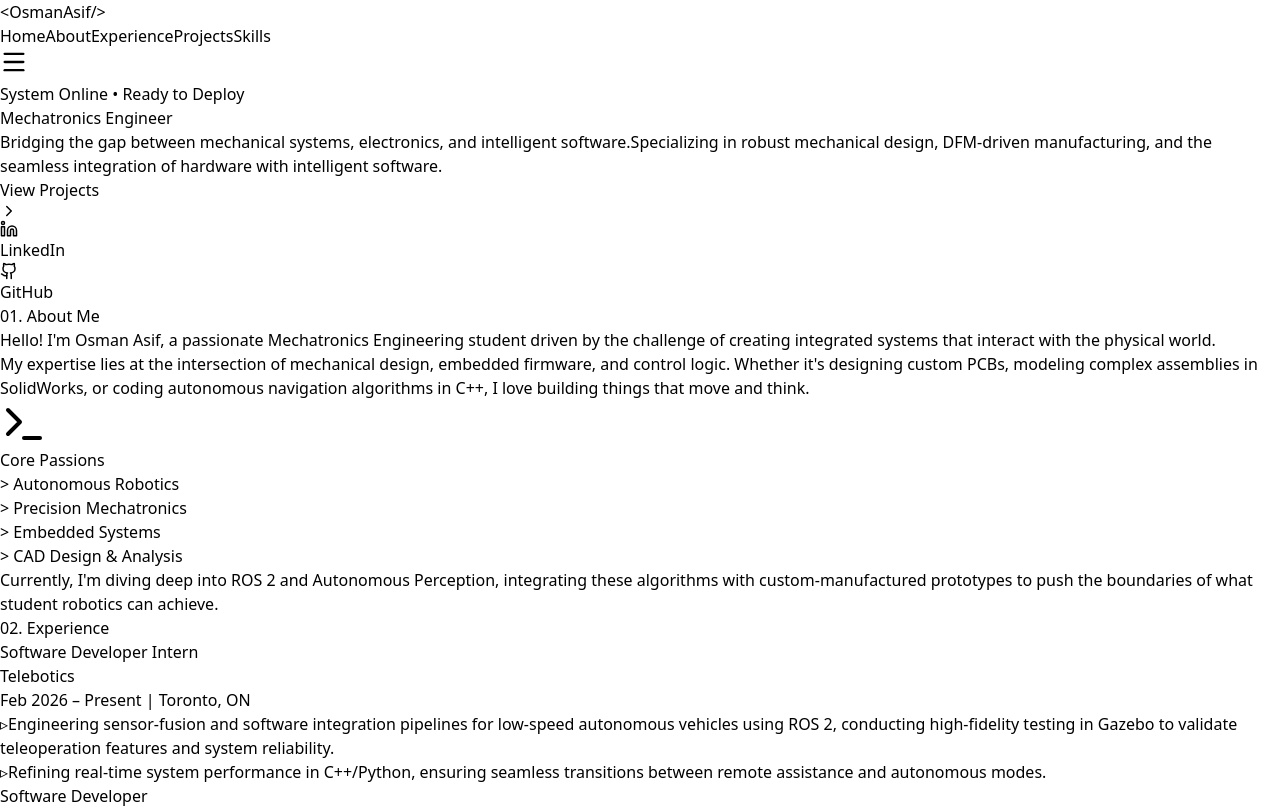
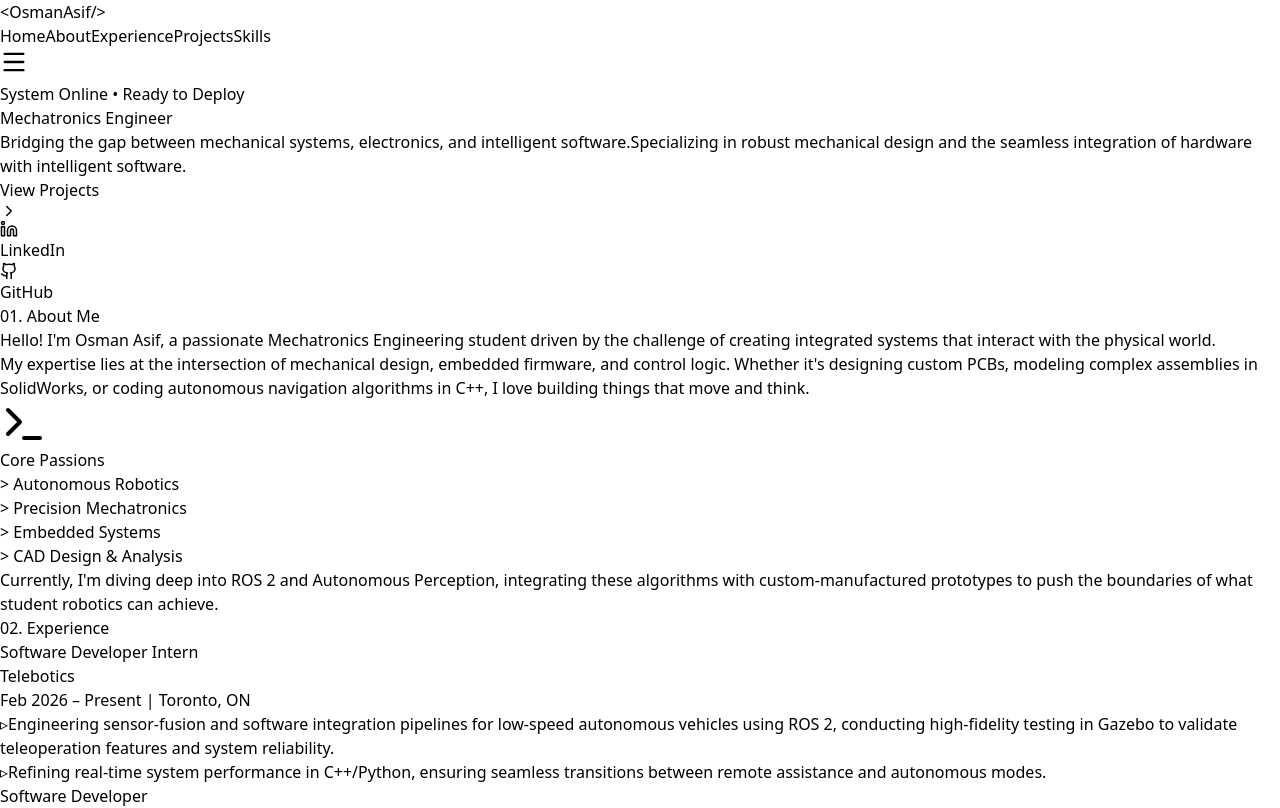
Before and after one commit to Osmanasif05/My-portfolio, a React (Vite) app: page / in a window 1280 px wide. Shown: the top 808 px of the page. Built offline with nearby package versions, Linux system fonts and the light colour scheme.

Commit message:
changed intro line

```diff
--- a/src/App.jsx
+++ b/src/App.jsx
@@ -330,7 +330,7 @@ const Portfolio = () => {
           <p className="text-xl md:text-2xl text-slate-400 max-w-3xl mx-auto mb-10 leading-relaxed">
             Bridging the gap between mechanical systems, electronics, and intelligent software.
             <span className="text-slate-300 block mt-2">
-              Specializing in robust mechanical design, DFM-driven manufacturing, and the seamless integration of hardware with intelligent software.
+              Specializing in robust mechanical design and the seamless integration of hardware with intelligent software.
             </span>
           </p>
           <div className="flex flex-col sm:flex-row items-center justify-center gap-4">
```
